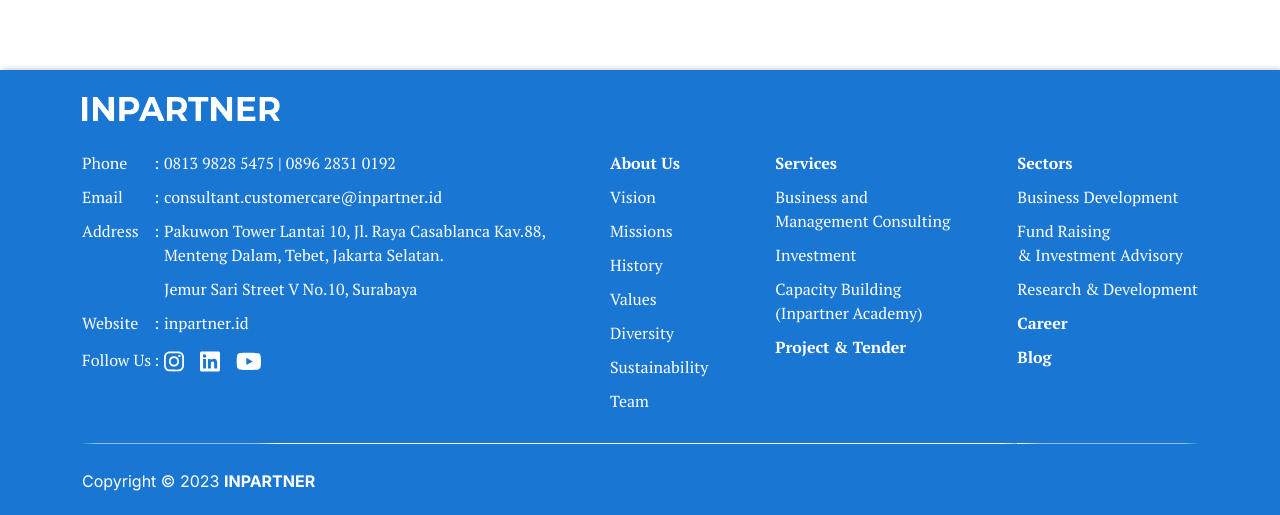
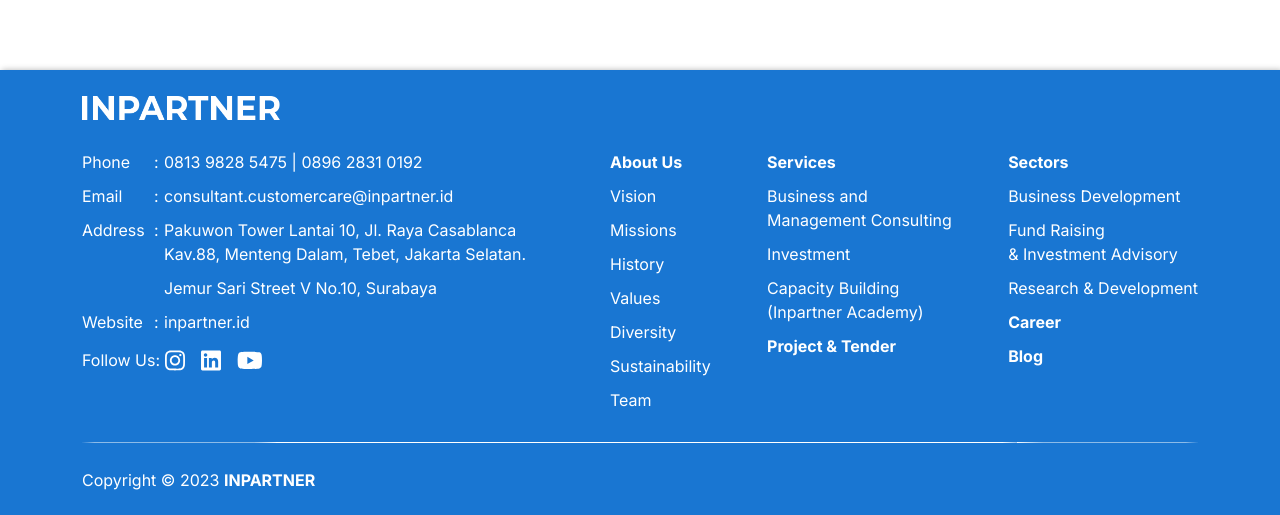
Before and after one commit to id-inpartner/inpartner, a Next.js app: page /about in a window 1280 px wide. Shown: the part 4213-4728 px from the top of the page. Built offline with nearby package versions, Linux system fonts and the light colour scheme.

Commit message:
change font

```diff
--- a/src/components/Footer/styled.ts
+++ b/src/components/Footer/styled.ts
@@ -1,13 +1,13 @@
 import Container from 'react-bootstrap/Container'
 import styled from '@emotion/styled'
 import { breakpoints, color } from '@components/GlobalStyle'
-import { sans, serif } from '@fonts/index'
+import { sans } from '@fonts/index'
 import Link from 'next/link'
 
 export const Root = styled.div`
   background-color: ${color.primary.normal};
   color: white;
-  font-family: ${serif.style.fontFamily};
+  font-family: ${sans.style.fontFamily};
   box-shadow: 2px 0 6px rgba(0, 0, 0, 0.3);
   & a:hover {
     cursor: pointer;
```
